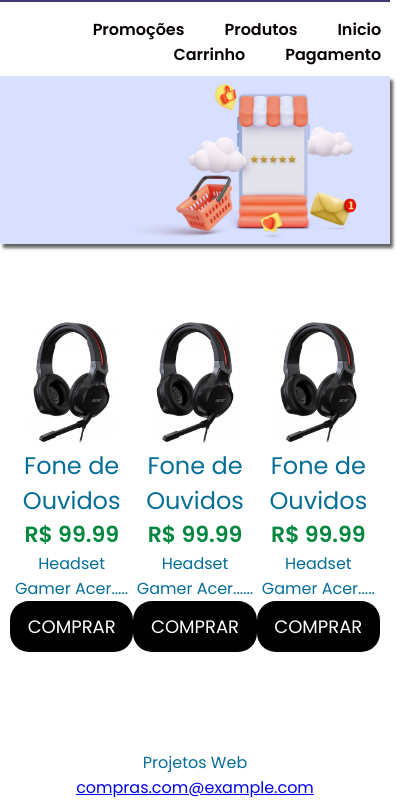
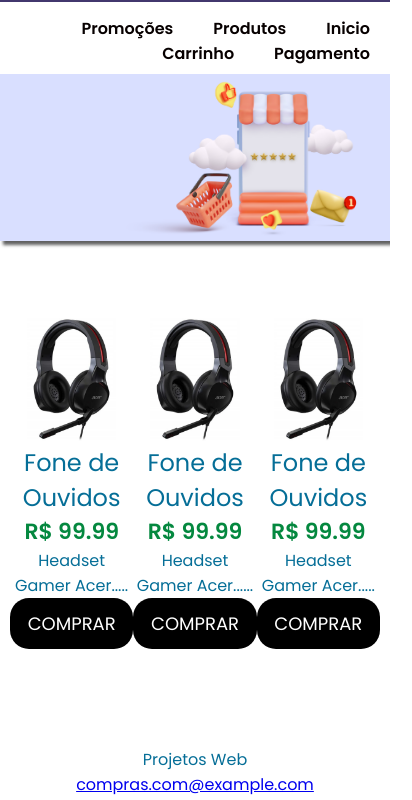
Before and after one commit to ZEROONZE/SITE-ECOMMECER, a plain HTML site: page index.html in a window 390 px wide. Shown: the part 78-878 px from the top of the page, 412 px wide, since content can reach past the window. Drawn offline with Linux system fonts and the light colour scheme.

Commit message:
Responsive menu

```diff
--- a/css/style.css
+++ b/css/style.css
@@ -5,7 +5,7 @@
     font-family: 'Poppins';
     font-style: normal;
     font-weight: 400;
-    font-display: swap;
+
       padding: 0;
       width: auto;
       top: 2px;
@@ -25,7 +25,7 @@
 
         .menu {
         list-style: none;
-        padding: 0.7rem;
+        padding: 10px 0px 10px 0px;
         float: left;
         position: relative;
         z-index: 1;
```
